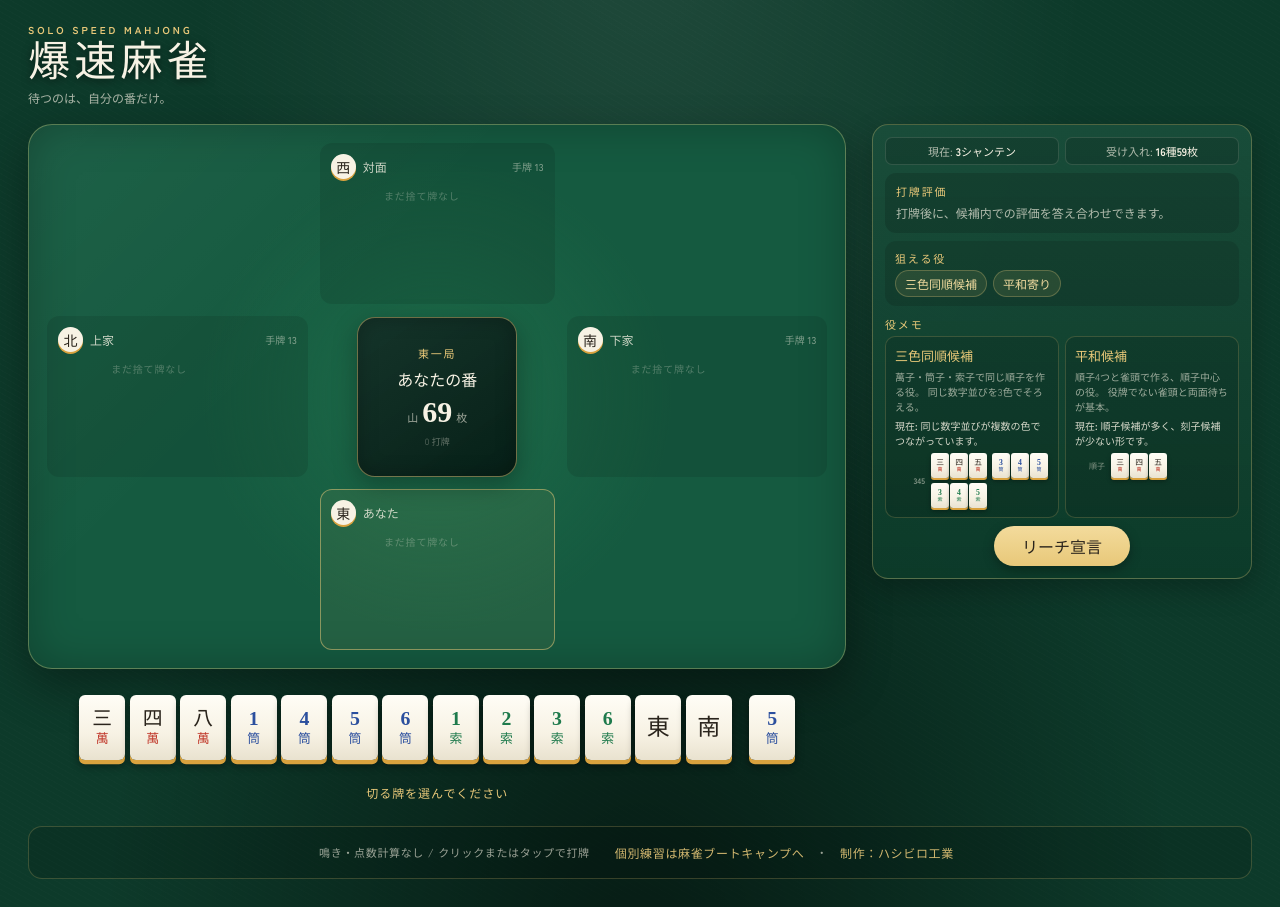
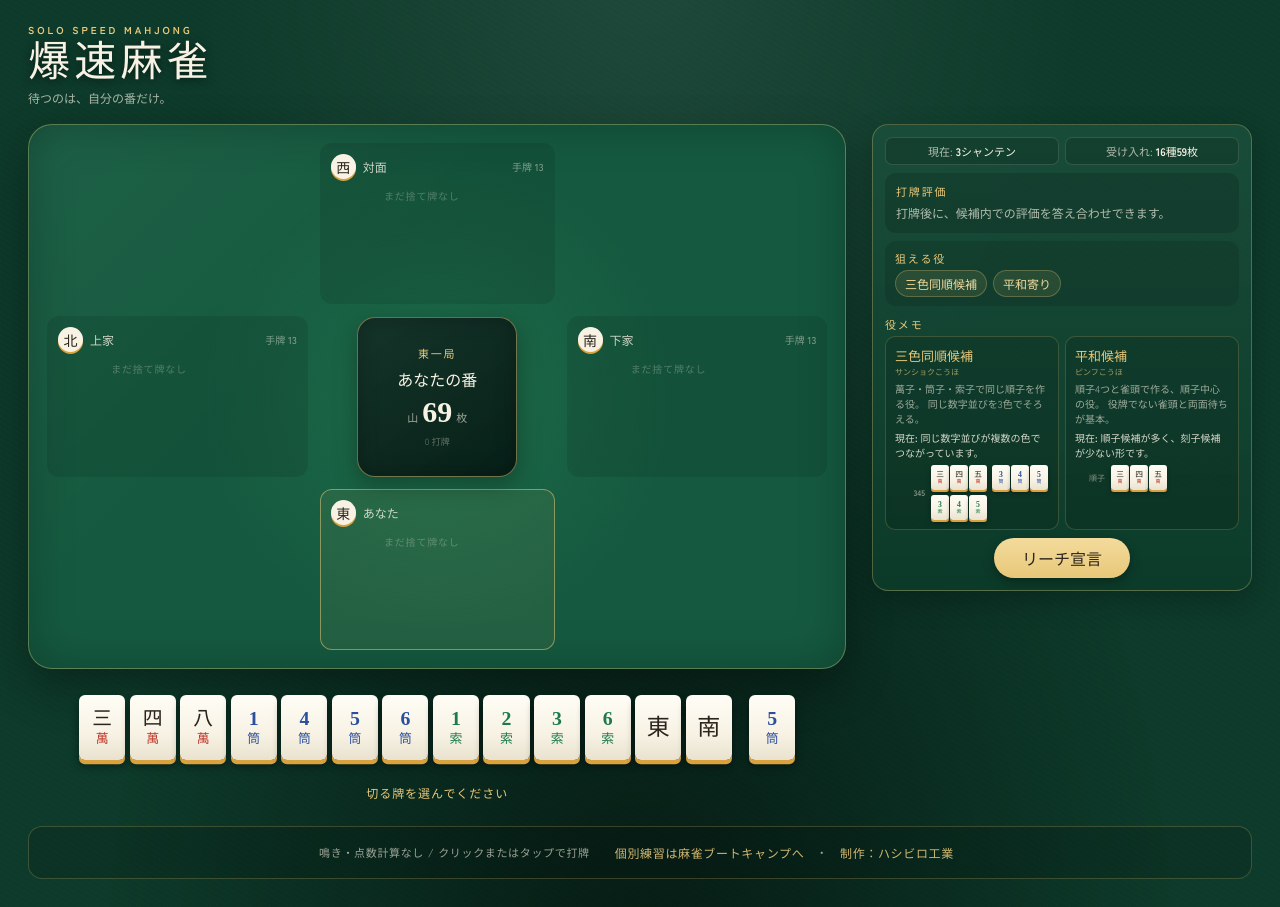
Before and after one commit to HSBL-ko-gyo/HSBL-S800, a React (Vite) app: page / in a window 1280 px wide. Built offline with nearby package versions, Linux system fonts and the light colour scheme; a web font is replaced by a local one.

Commit message:
Add readings to yaku memo cards

```diff
--- a/src/components/YakuInfoCard.tsx
+++ b/src/components/YakuInfoCard.tsx
@@ -11,7 +11,10 @@ export function YakuInfoCard({ hint, hand }: YakuInfoCardProps) {
   const info = YAKU_INFO[hint]
   return (
     <article className="yaku-info-card">
-      <h4>{info.name}</h4>
+      <h4>
+        {info.name}
+        <span className="yaku-reading">{info.reading}</span>
+      </h4>
       <p>{info.description} {info.condition}</p>
       <p className="yaku-current">{getYakuCurrentReason(hint, hand)}</p>
       <div className="yaku-examples">
--- a/src/styles.css
+++ b/src/styles.css
@@ -476,6 +476,15 @@ h1 {
   font-size: 13px;
 }
 
+.yaku-reading {
+  display: block;
+  margin-top: 1px;
+  color: rgba(232, 200, 121, .68);
+  font-family: inherit;
+  font-size: 8px;
+  font-weight: 700;
+}
+
 .yaku-info-card p {
   color: rgba(247, 242, 228, .62);
   font-size: 9.5px;
@@ -785,6 +794,7 @@ h1 {
   .riichi-wait-item b { font-size: 13px; }
   .yaku-info-card { padding: 13px; }
   .yaku-info-card h4 { font-size: 15px; }
+  .yaku-reading { font-size: 9px; }
   .yaku-info-card p { font-size: 12px; line-height: 1.65; }
   .example-label,
   .example-groups small { font-size: 10px; }
@@ -853,6 +863,7 @@ h1 {
   .game-layout .yaku-info-grid { grid-template-columns: 1fr 1fr; gap: 6px; }
   .game-layout .yaku-info-card { padding: 9px; }
   .game-layout .yaku-info-card h4 { font-size: 13px; }
+  .game-layout .yaku-reading { font-size: 8px; }
   .game-layout .yaku-info-card p { font-size: 10px; line-height: 1.5; }
   .game-layout .yaku-examples { margin-top: 5px; }
   .game-layout .yaku-example-row:not(:first-child) { display: none; }
@@ -893,6 +904,7 @@ h1 {
   .game-layout .evaluation-card p { font-size: 16px; line-height: 1.65; }
   .game-layout .yaku-info-card { padding: 12px; }
   .game-layout .yaku-info-card h4 { font-size: 17px; }
+  .game-layout .yaku-reading { font-size: 10px; }
   .game-layout .yaku-info-card p { font-size: 14px; line-height: 1.6; }
   .game-layout .example-label,
   .game-layout .example-groups small { font-size: 10px; }
--- a/src/yakuInfo.ts
+++ b/src/yakuInfo.ts
@@ -9,6 +9,7 @@ export interface YakuExampleRow {
 
 export interface YakuInfoDefinition {
   name: string
+  reading: string
   description: string
   condition: string
   examples: YakuExampleRow[]
@@ -17,6 +18,7 @@ export interface YakuInfoDefinition {
 export const YAKU_INFO: Record<YakuHint, YakuInfoDefinition> = {
   '断么九': {
     name: '断么九候補',
+    reading: 'タンヤオこうほ',
     description: '2〜8の数牌だけで作る役。',
     condition: '1・9・字牌を使わない。',
     examples: [
@@ -26,6 +28,7 @@ export const YAKU_INFO: Record<YakuHint, YakuInfoDefinition> = {
   },
   '役牌候補': {
     name: '役牌候補',
+    reading: 'ヤクハイこうほ',
     description: '白・發・中、場風や自風を3枚集める役。',
     condition: '対象の字牌を刻子にする。',
     examples: [
@@ -34,6 +37,7 @@ export const YAKU_INFO: Record<YakuHint, YakuInfoDefinition> = {
   },
   '七対子候補': {
     name: '七対子候補',
+    reading: 'チートイツこうほ',
     description: '同じ牌のペアを7組作る役。',
     condition: '異なる7種類を2枚ずつそろえる。',
     examples: [
@@ -42,6 +46,7 @@ export const YAKU_INFO: Record<YakuHint, YakuInfoDefinition> = {
   },
   '混一色気味': {
     name: '混一色候補',
+    reading: 'ホンイツこうほ',
     description: '1種類の数牌と字牌だけで作る役。',
     condition: '他の2種類の数牌を手放す。',
     examples: [
@@ -51,6 +56,7 @@ export const YAKU_INFO: Record<YakuHint, YakuInfoDefinition> = {
   },
   '一気通貫候補': {
     name: '一気通貫候補',
+    reading: 'イッツーこうほ',
     description: '同じ色で123・456・789をそろえる役。',
     condition: '3つの順子を同一色で完成させる。',
     examples: [
@@ -59,6 +65,7 @@ export const YAKU_INFO: Record<YakuHint, YakuInfoDefinition> = {
   },
   '三色同順候補': {
     name: '三色同順候補',
+    reading: 'サンショクこうほ',
     description: '萬子・筒子・索子で同じ順子を作る役。',
     condition: '同じ数字並びを3色でそろえる。',
     examples: [
@@ -67,6 +74,7 @@ export const YAKU_INFO: Record<YakuHint, YakuInfoDefinition> = {
   },
   '平和寄り': {
     name: '平和候補',
+    reading: 'ピンフこうほ',
     description: '順子4つと雀頭で作る、順子中心の役。',
     condition: '役牌でない雀頭と両面待ちが基本。',
     examples: [
```
Also changed, not shown: 2 other files (tests, documents, lock files or other folders).
